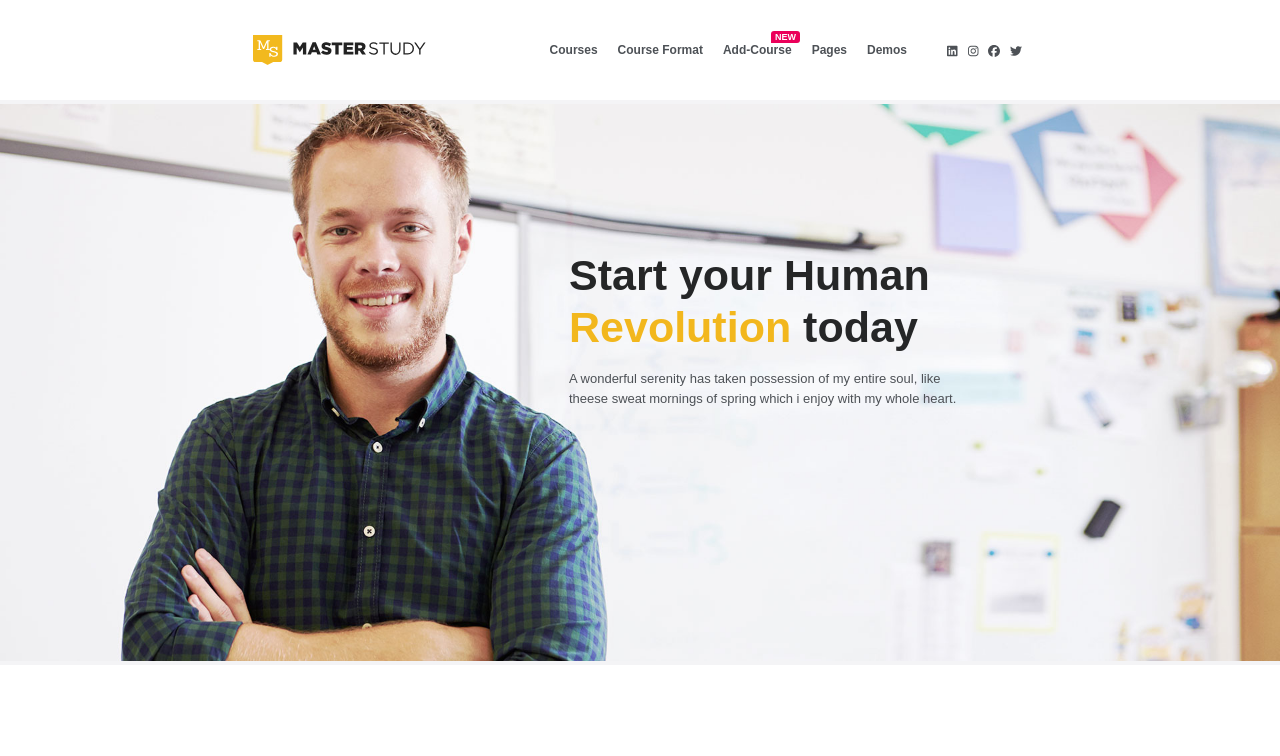
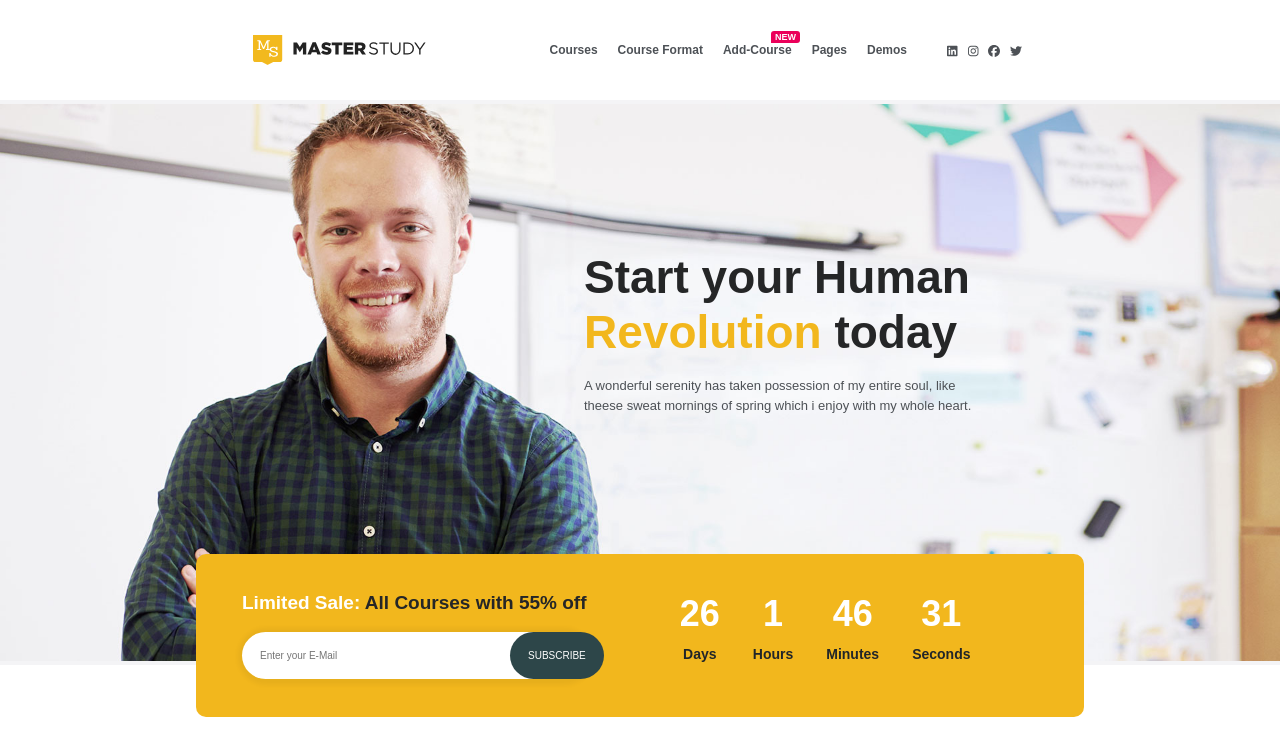
Before and after one commit to EduardoVaccarella/proj-html-vuejs, a Vue app: page / in a window 1280 px wide. Shown: the top 756 px of the page. Built offline with nearby package versions, Linux system fonts and the light colour scheme.

Commit message:
finito il jumbotron

```diff
--- /dev/null
+++ b/src/components/CountdownJumbotron.vue
@@ -0,0 +1,131 @@
+<template>
+  <div id="ms-container" class="ms-container d-flex justify-content-between">
+    <div class="d-flex justify-content-between flex-column">
+        <h3>
+            Limited Sale:
+            <span>
+                All Courses with 55% off
+            </span>
+        </h3>
+
+        <div class="d-flex justify-content-between">
+            <input type="text" placeholder="Enter your E-Mail">
+
+            <div class="button">
+                Subscribe
+            </div>
+        </div>
+    </div>
+
+    <div class="count-wrapper d-flex justify-content-between">
+        <div v-for="(number,i) in numbers" :key="i" class="count-numbers">
+            <h1>
+                {{ number.num }}
+            </h1>
+            <div>
+                {{ number.text }}
+            </div>
+        </div>
+    </div>
+  </div>
+</template>
+
+<script>
+export default {
+  name: 'CountdownJumbotron',
+  data() {
+      return {
+          numbers: [
+              {
+              num: 26,
+              text: 'Days'
+          },
+          {
+              num: 1,
+              text: 'Hours'
+          },
+          {
+              num: 46,
+              text: 'Minutes'
+          },
+          {
+              num: 31,
+              text: 'Seconds'
+          },
+          ]
+      }
+  }
+}
+</script>
+
+<style scoped lang="scss">
+@import '../app.scss';
+
+#ms-container {
+    background-color: $buttercup;
+    height: 163px;
+    border-radius: 10px;
+    transform: translateY(123px);
+    padding: 38px 46px;
+
+    h3 {
+        color: white;
+        font-weight: bold;
+        font-size: 19px;
+
+        span {
+            color: $shark;
+        }
+    }
+
+    input, .button {
+        outline: none;
+        padding: 16px 18px;
+        font-size: 10px;
+        color: $doveGray;
+        border: none;
+        border-radius: 40px;
+    }
+
+    input {
+        -moz-box-shadow:    1px 1px 5px 5px rgba(0, 0, 0, 0.034);
+        -webkit-box-shadow: 1px 1px 5px 5px rgba(0, 0, 0, 0.041);
+        box-shadow:         1px 1px 5px 5px rgba(0, 0, 0, 0.048);
+        width: 100%;
+    }
+
+    .button {
+        background-color: #2D4649;
+        position: absolute;
+        transform: translateX(268px);
+        text-transform: uppercase;
+        color: white;
+        cursor: pointer;
+    }
+}
+
+.count-numbers {
+    display: flex;
+    flex-direction: column;
+    justify-content: space-between;
+    align-items: center;
+    margin: 0px 16.5px;
+    height: 73px;
+    align-items: center;
+
+    h1 {
+        color: white;
+        font-size: 36px;
+        font-weight: bold;
+    }
+
+    div {
+        font-size: 14px;
+        font-weight: bold;
+    }
+}
+
+.count-numbers:last-child {
+    margin-right: calc(84px - 16.5px);
+}
+</style>
--- a/src/components/JumbotronProj.vue
+++ b/src/components/JumbotronProj.vue
@@ -10,18 +10,20 @@
                 like theese sweat mornings of spring which i enjoy with my whole heart.
             </p>
         </div>
+
+        <CountdownJumbotron/>
     </div>
   </div>
 </template>
 
 <script>
+import CountdownJumbotron from './CountdownJumbotron.vue'
+
 export default {
   name: 'JumbotronProj',
-  data() {
-    return {
-
-        }
-    }
+  components: {
+    CountdownJumbotron
+  }
 }
 </script>
 
@@ -42,11 +44,11 @@ export default {
 
     .margin-top-left {
         margin-top: 150px;
-        margin-left: calc(388px - 30px);
+        margin-left: calc(388px - 15px);
     }
 
     h1 {
-        font-size: 43px;
+        font-size: 46px;
         font-weight: 700;
         color: $shark;
 
```
